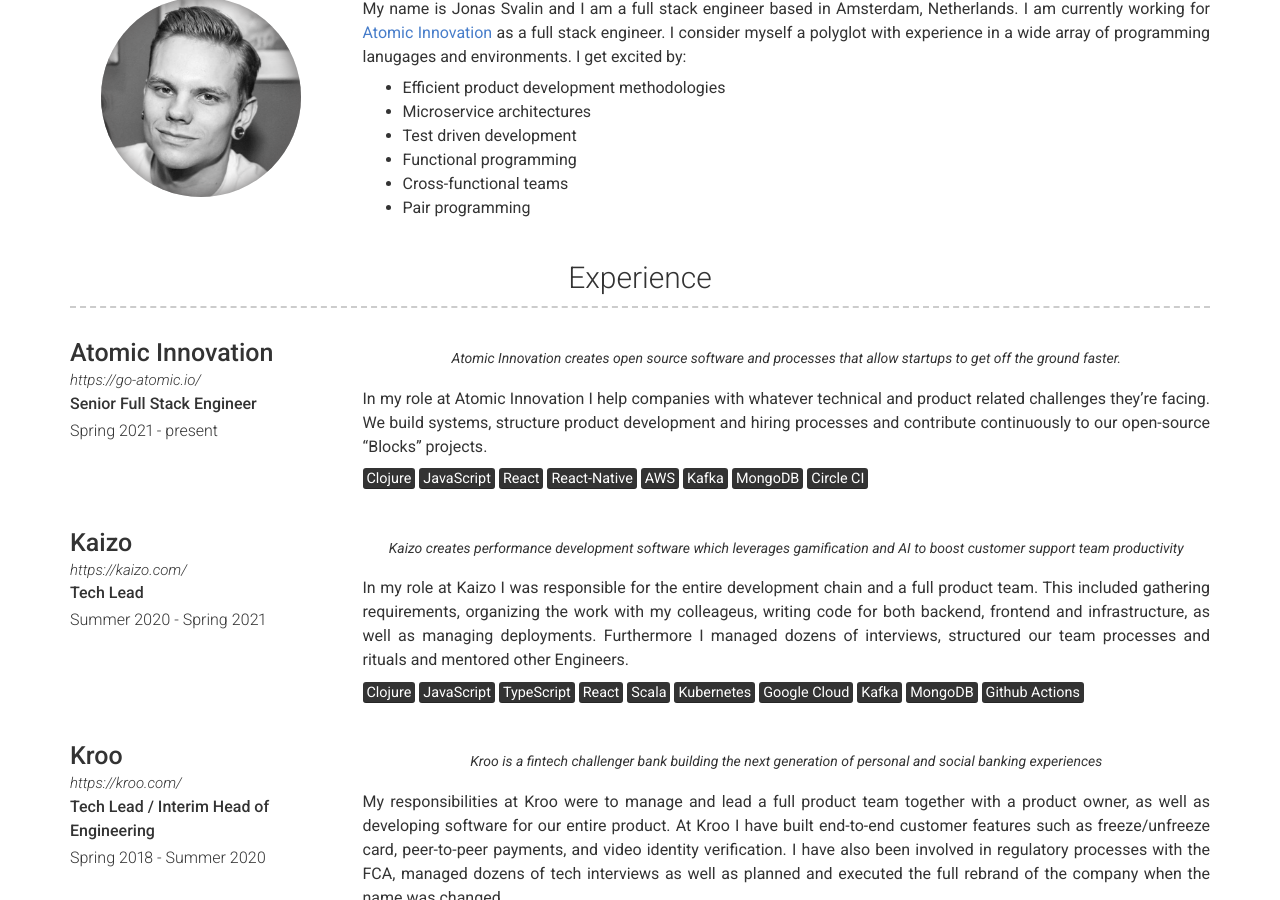
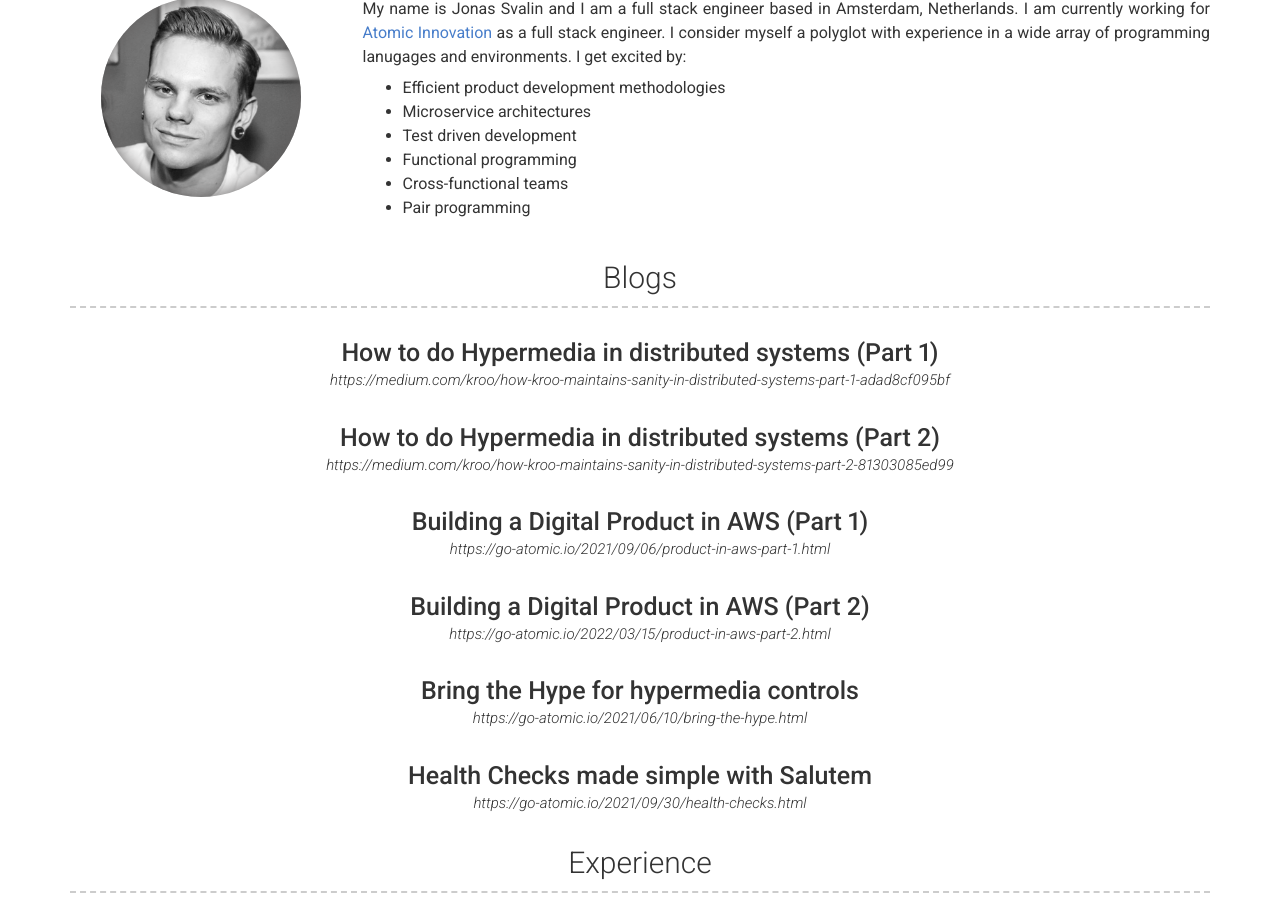
Before and after one commit to jonassvalin/jonassvalin.github.io, a Jekyll site: the page built from index.md, in a window 1280 px wide and 900 px high, scrolled down 282 px. Built offline with Jekyll 4.4.1, drawn with Linux system fonts in a browser that asks for light colours; nearby versions of some CDN libraries.

Commit message:
Add blogs section

```diff
--- a/_config.yml
+++ b/_config.yml
@@ -45,7 +45,7 @@ about_content: | # this will include new lines to allow paragraphs
   - Pair programming
 
 # Projects Section
-# projects_title: Projects #(Use this to override about projects section title)
+projects_title: Blogs
 
 # Experience Section
 # experience_title: Experience #(Use this to override about experience section title)
--- a/_data/projects.yml
+++ b/_data/projects.yml
@@ -1,9 +1,18 @@
-# Project template
-#- layout: top-middle
-#  name: Project name
-#  link: Link to project (eg. sproogen.github.io/modern-resume-theme)(optional)
-#  github: Github page for project (eg. sproogen/modern-resume-theme)(optional)
-#  quote: >
-#    Short overview of the project (optional)
-#  description: | # this will include new lines to allow paragraphs
-#    Description about the work on/with the project
+- layout: top-middle
+  name: How to do Hypermedia in distributed systems (Part 1)
+  link: https://medium.com/kroo/how-kroo-maintains-sanity-in-distributed-systems-part-1-adad8cf095bf
+- layout: top-middle
+  name: How to do Hypermedia in distributed systems (Part 2)
+  link: https://medium.com/kroo/how-kroo-maintains-sanity-in-distributed-systems-part-2-81303085ed99
+- layout: top-middle
+  name: Building a Digital Product in AWS (Part 1)
+  link: https://go-atomic.io/2021/09/06/product-in-aws-part-1.html
+- layout: top-middle
+  name: Building a Digital Product in AWS (Part 2)
+  link: https://go-atomic.io/2022/03/15/product-in-aws-part-2.html
+- layout: top-middle
+  name: Bring the Hype for hypermedia controls
+  link: https://go-atomic.io/2021/06/10/bring-the-hype.html
+- layout: top-middle
+  name: Health Checks made simple with Salutem
+  link: https://go-atomic.io/2021/09/30/health-checks.html
--- a/_test/_config.yml
+++ b/_test/_config.yml
@@ -42,7 +42,7 @@ about_content: > # this means to ignore newlines until the next config item.
   You can even add paragraphs by using empty lines like this and add anything else markdown supports.
 
 # Projects Section
-# projects_title: Projects #(Use this to override about projects section title)
+projects_title: Blogs
 
 # Experience Section
 # experience_title: Experience #(Use this to override about experience section title)
```
